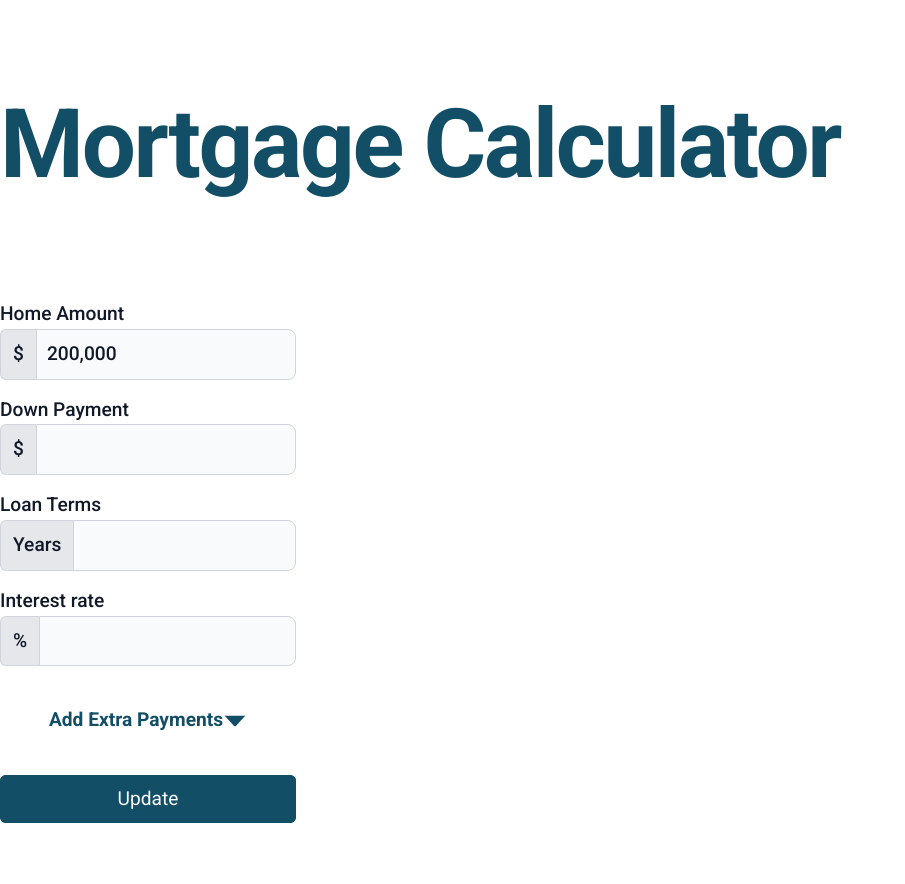
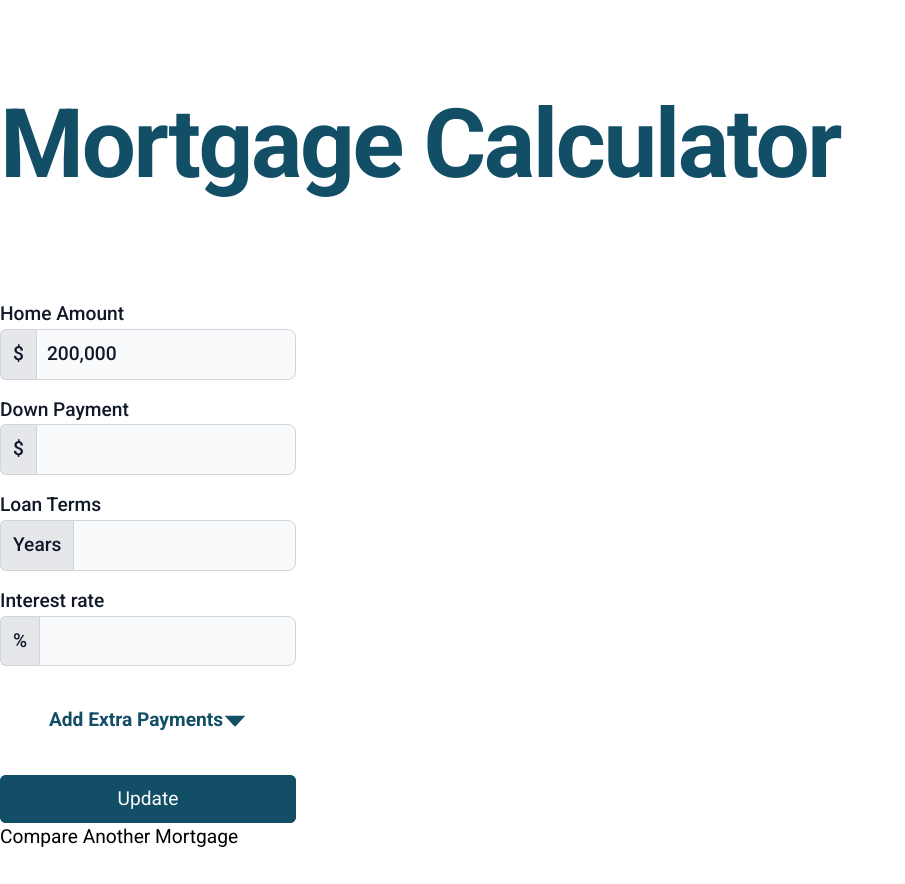
Before and after one commit to sijandahal/MortgageCalc, a React (Vite) app: page /MortgageCalculator in a window 1280 px wide. Shown: the whole page, without its empty margins (0-905 px from the left). Before the commit the page ends 855 px from the top, so only its background shows below. Built offline with nearby package versions, Linux system fonts and the light colour scheme.

Commit message:
added comparision in the UI in a new tab :D

```diff
--- a/src/components/MortgageCalculator/MortgageCalculator.jsx
+++ b/src/components/MortgageCalculator/MortgageCalculator.jsx
@@ -1,5 +1,4 @@
-import { useState } from "react";
-import { FormField } from "./FormField/FormFieldWrapper.jsx";
+import { useState, useEffect } from "react";
 import { FormCalulation } from "./FormCalculation.jsx";
 import { MortgagePieChart } from "./Chart/MortgagePieChart.jsx";
 import { AmortizationTable } from "./Table/AmortizationTable.jsx";
@@ -8,7 +7,15 @@ export const MortgageCalculator = () => {
   const [chartData, setChartData] = useState(null);
   const [tableData, setTableData] = useState(null);
   const [formSubmitted, setFormSubmitted] = useState(false);
+  const [showCompareMessage, setShowCompareMessage] = useState(false);
 
+  useEffect(() => {
+    // Check if this is a new tab
+    if (localStorage.getItem("isNewTab")) {
+      setShowCompareMessage(true);
+      localStorage.removeItem("isNewTab");
+    }
+  }, []);
   const handleViewChange = (viewType) => {
     setView(viewType);
   };
@@ -17,11 +24,23 @@ export const MortgageCalculator = () => {
     setFormSubmitted(true);
   };
 
+  const handleCompareAnotherMortgage = () => {
+    // Set a flag in localStorage to indicate the page was opened in a new tab
+    localStorage.setItem("isNewTab", "true");
+    window.open(window.location.href, "_blank");
+  };
+
   return (
     <section className="container m-auto py-8">
       <h1 className="text-4xl font-bold tracking-tight  sm:text-8xl my-16 text-[#124E66]  ">
         Mortgage Calculator
       </h1>
+
+      {showCompareMessage && (
+        <div className="bg-yellow-100 text-[#124E66] p-4 mb-4">
+          Please compare against your previous mortgage.
+        </div>
+      )}
       <div className="grid grid-cols-1 md:grid-cols-12 pt-0 md:pt-7 gap-6 xl:gap-8">
         <div className="md:col-span-4 xl:col-span-3 px-4 xl:px-0">
           <FormCalulation
@@ -29,6 +48,17 @@ export const MortgageCalculator = () => {
             setTableData={setTableData}
             onFormSubmit={handleFormSubmit}
           />
+          {
+            !showCompareMessage &&  (
+              <button
+            onClick={handleCompareAnotherMortgage}
+            className="your-button-class"
+          >
+            Compare Another Mortgage
+          </button>
+            )
+          }
+
         </div>
         <div
           className={`md:col-span-8 xl:col-span-9 md:px-5 ${
```
